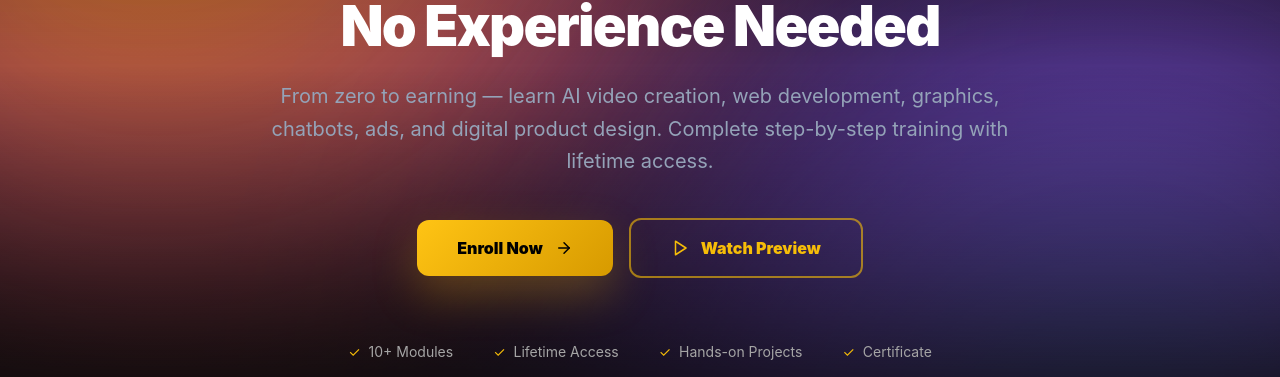
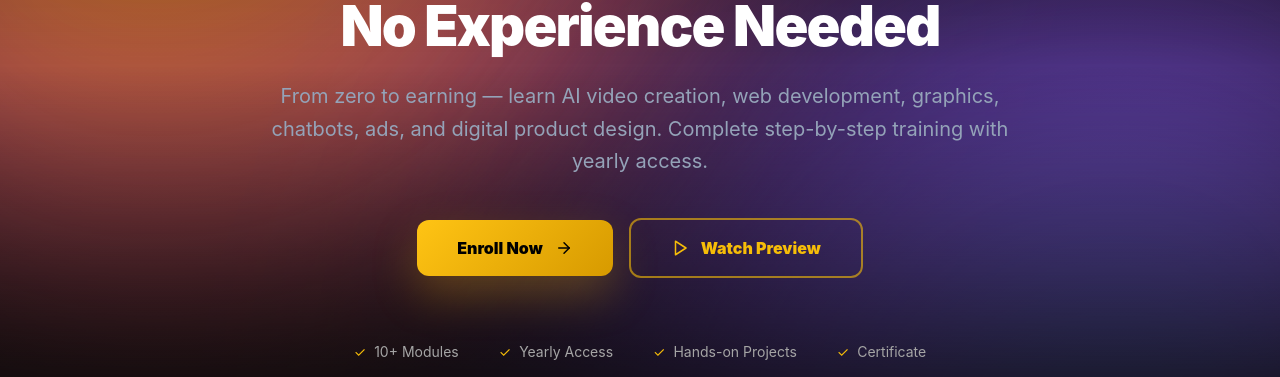
Before and after one commit to Bright-Anyawe/johnab-tech, a Next.js app: page /academy in a window 1280 px wide. Shown: the part 423-800 px from the top of the page. Built offline with nearby package versions, Linux system fonts and the light colour scheme.

Commit message:
Update Lifetime to Yearly access, downloadable resources to recorded videos, add second automation video

```diff
--- a/app/academy/page.tsx
+++ b/app/academy/page.tsx
@@ -27,7 +27,7 @@ export const metadata: Metadata = {
   openGraph: {
     title: "AI Mastery Class - Master High-Income AI Skills",
     description:
-      "Complete AI training program with 10+ modules. Learn AI videos, graphics, chatbots, and more. Lifetime access included.",
+      "Complete AI training program with 10+ modules. Learn AI videos, graphics, chatbots, and more. Yearly access included.",
     type: "website",
   },
 };
--- a/app/page.tsx
+++ b/app/page.tsx
@@ -22,7 +22,7 @@ const stats = [
 const academyFeatures = [
   { title: "Practical Training", description: "Hands-on projects" },
   { title: "Expert Mentors", description: "Industry professionals" },
-  { title: "Lifetime Access", description: "Learn at your pace" },
+  { title: "Yearly Access", description: "Learn at your pace" },
 ];
 
 const fadeUp = {
--- a/app/portfolio/page.tsx
+++ b/app/portfolio/page.tsx
@@ -88,6 +88,11 @@ const automationVideos = [
     title: "Automation Workflow",
     driveId: "1dnhtbNMOc1ER0TiI7AosI7zr8C2fRyFz",
     thumbnail: getDriveThumbnailUrl("1dnhtbNMOc1ER0TiI7AosI7zr8C2fRyFz"),
+  },
+  {
+    title: "Automation Workflow 2",
+    driveId: "1b17AdpE9WHi8zREW-_8C2ULGm3ObmVaB",
+    thumbnail: getDriveThumbnailUrl("1b17AdpE9WHi8zREW-_8C2ULGm3ObmVaB"),
   },
 ];
 
@@ -389,7 +394,7 @@ export default function PortfolioPage() {
               hidden: {},
               show: { transition: { staggerChildren: 0.06 } },
             }}
-            className="mt-12 flex justify-center"
+            className="mt-12 flex justify-center gap-6"
           >
             {automationVideos.map((video) => (
               <motion.button
--- a/app/services/page.tsx
+++ b/app/services/page.tsx
@@ -11,7 +11,7 @@ import Link from "next/link";
 const academyFeatures = [
   { title: "Practical Training", description: "Hands-on projects" },
   { title: "Expert Mentors", description: "Industry professionals" },
-  { title: "Lifetime Access", description: "Learn at your pace" },
+  { title: "Yearly Access", description: "Learn at your pace" },
 ];
 
 const fadeUp = {
--- a/components/academy/FinalCTASection.tsx
+++ b/components/academy/FinalCTASection.tsx
@@ -45,7 +45,7 @@ export default function FinalCTASection() {
           </div>
           <div className="inline-flex items-center gap-2 rounded-full border border-white/10 bg-white/5 px-4 py-2 text-sm font-medium text-slate-300">
             <Clock size={16} className="text-gold" aria-hidden />
-            Lifetime Access
+            Yearly Access
           </div>
           <div className="inline-flex items-center gap-2 rounded-full border border-white/10 bg-white/5 px-4 py-2 text-sm font-medium text-slate-300">
             <MessageCircle size={16} className="text-gold" aria-hidden />
--- a/components/academy/HeroSection.tsx
+++ b/components/academy/HeroSection.tsx
@@ -43,7 +43,7 @@ export default function HeroSection() {
         >
           From zero to earning — learn AI video creation, web development,
           graphics, chatbots, ads, and digital product design. Complete
-          step-by-step training with lifetime access.
+          step-by-step training with yearly access.
         </motion.p>
 
         <motion.div
@@ -76,7 +76,7 @@ export default function HeroSection() {
             <span className="text-gold">✓</span> 10+ Modules
           </span>
           <span className="flex items-center gap-2">
-            <span className="text-gold">✓</span> Lifetime Access
+            <span className="text-gold">✓</span> Yearly Access
           </span>
           <span className="flex items-center gap-2">
             <span className="text-gold">✓</span> Hands-on Projects
--- a/components/academy/PathsSection.tsx
+++ b/components/academy/PathsSection.tsx
@@ -67,7 +67,7 @@ const paths = [
     features: [
       "Full course library access",
       "Step-by-step tutorials",
-      "Downloadable resources",
+      "Recorded videos",
       "Community access",
       "Certificate on completion",
     ],
```
